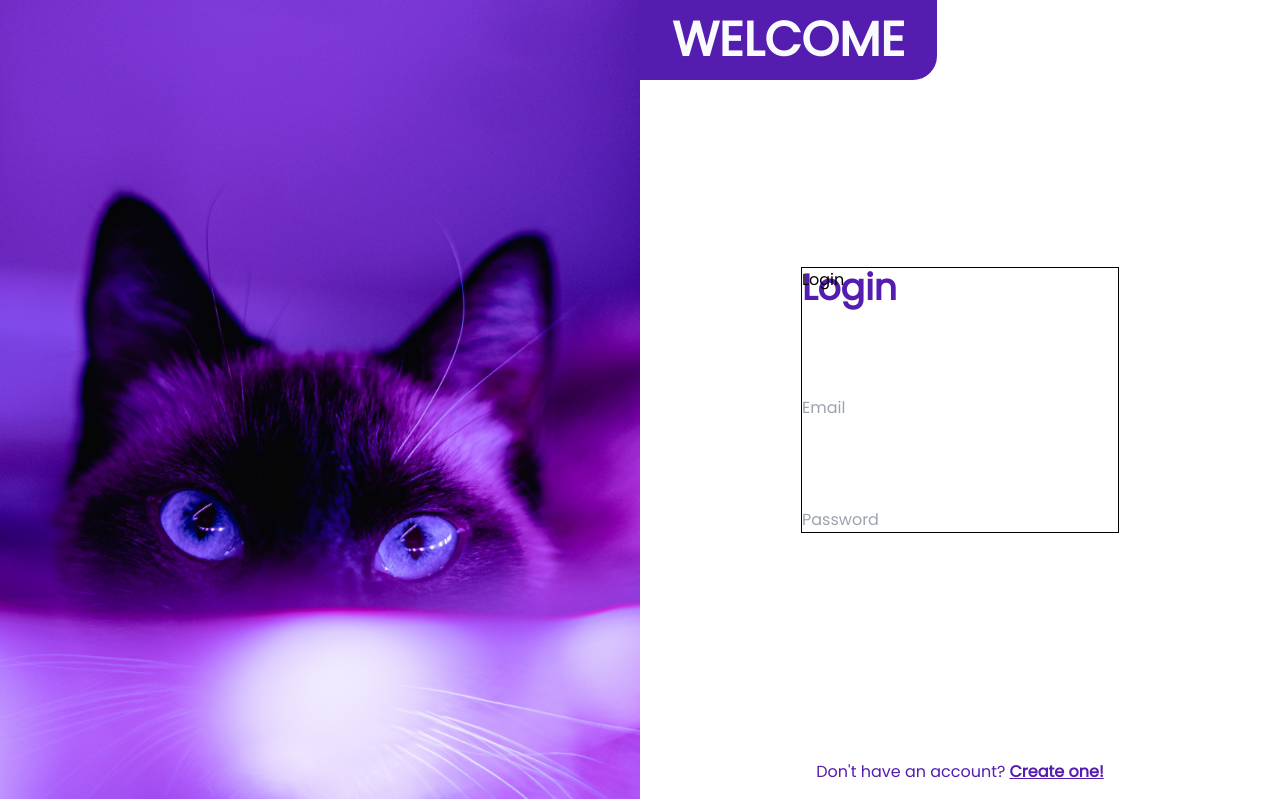
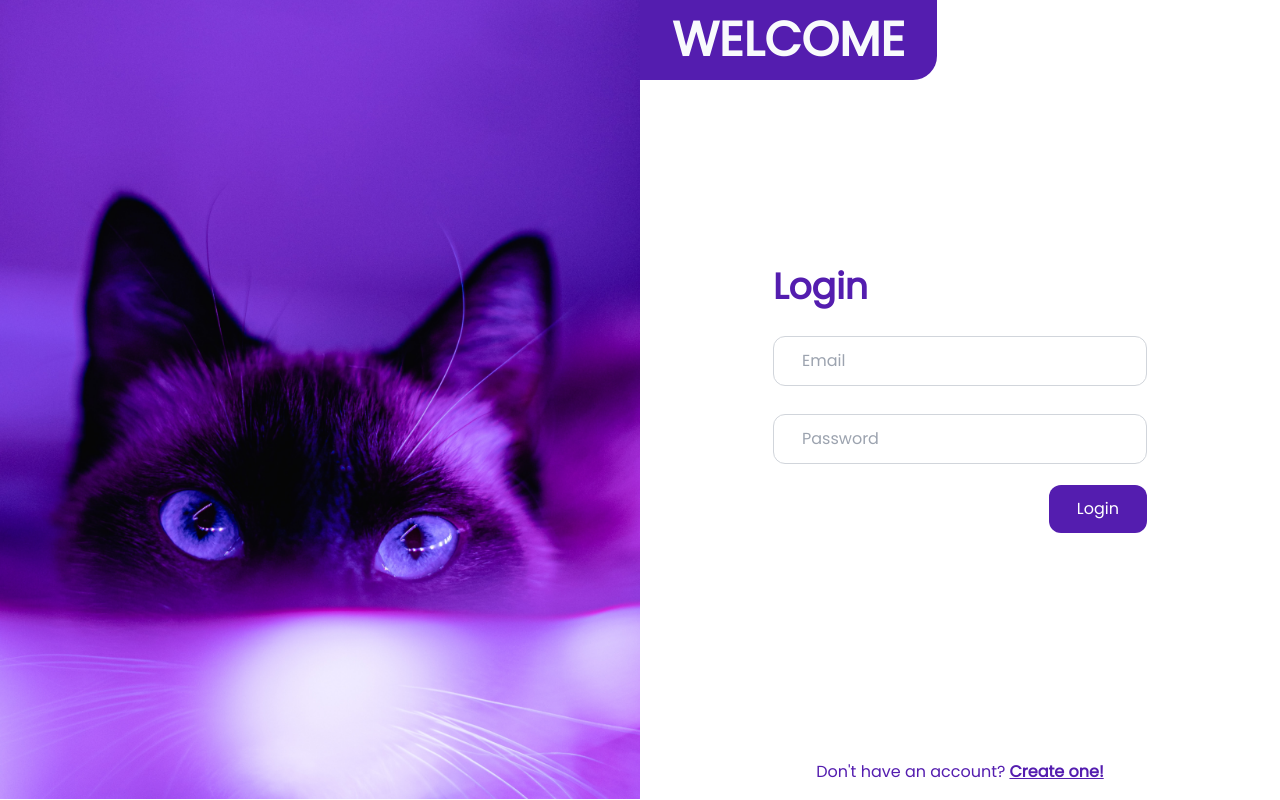
Before and after one commit to University-Projectss/Software-Engineering-Project, a Next.js app in the folder frontend/: page /login in a window 1280 px wide. Built offline with nearby package versions, Linux system fonts and the light colour scheme.

Commit message:
login/register ui

```diff
--- /dev/null
+++ b/frontend/app/login/input.tsx
@@ -0,0 +1,32 @@
+import { error } from "console";
+import { DataInterface } from "./types";
+
+interface InputInterface {
+  value: string;
+  setValue: (v: string) => void;
+  type: string;
+  error: string;
+  isLast?: boolean;
+}
+
+export const Input: React.FC<InputInterface> = ({
+  value,
+  setValue,
+  type,
+  error,
+  isLast = false,
+}) => {
+  return (
+    <input
+      value={value}
+      onChange={(e) => {
+        setValue(e.target.value);
+      }}
+      type={type}
+      className={`${!isLast && "mb-7"} border ${
+        error !== "" ? "border-red-500" : "border-gray-300"
+      } focus:border-purple-500 focus:outline-none transition-all focus:border-2  shadow-none px-7 py-3 rounded-xl`}
+      placeholder={type[0].toUpperCase() + type.slice(1)}
+    />
+  );
+};
--- a/frontend/app/login/page.tsx
+++ b/frontend/app/login/page.tsx
@@ -1,4 +1,28 @@
+"use client";
+
+import { useState } from "react";
+import { Input } from "./input";
+import { DataInterface } from "./types";
+
 export default function Login() {
+  const [authState, setAuthState] = useState<"Login" | "Register">("Login");
+  const [data, setData] = useState<DataInterface>({ email: "", password: "" });
+  const [errors, setErrors] = useState<DataInterface>({
+    email: "",
+    password: "",
+  });
+
+  const handleChangeAuthState = () => {
+    setAuthState(authState === "Login" ? "Register" : "Login");
+  };
+
+  const handleSubmit = () => {
+    setErrors({
+      email: data.email === "" ? "Error!" : "",
+      password: data.password === "" ? "Error!" : "",
+    });
+  };
+
   return (
     <div className="w-screen h-screen flex flex-row items-center">
       <div className="h-screen w-1/2 overflow-hidden">
@@ -9,21 +33,45 @@ export default function Login() {
           <h1 className="text-slate-50 text-5xl font-bold">WELCOME</h1>
         </div>
 
-        <div className="relative h-1/3 flex flex-col border-black border justify-between">
-          <h1 className="text-darkPurple text-4xl font-bold">Login</h1>
-          <input type="email" name="email" id="email" placeholder="Email" />
-          <input
+        <div className="relative h-1/3 flex flex-col justify-center">
+          <h1 className="absolute top-0 left-0 text-darkPurple text-4xl font-bold">
+            {authState}
+          </h1>
+          <Input
+            type="email"
+            value={data.email}
+            error={errors.email}
+            setValue={(email) => {
+              setData({ ...data, email });
+            }}
+          />
+          <Input
             type="password"
-            name="password"
-            id="password"
-            placeholder="Password"
+            isLast
+            value={data.password}
+            error={errors.password}
+            setValue={(password) => {
+              setData({ ...data, password });
+            }}
           />
-          <button className="absolute">Login</button>
+          <button
+            onClick={handleSubmit}
+            className="absolute bottom-0 right-0 bg-darkPurple text-white px-7 py-3 rounded-xl"
+          >
+            {authState}
+          </button>
         </div>
 
         <div className="absolute flex flex-row bottom-4 text-darkPurple">
-          <p className="mr-1">Don't have an account?</p>
-          <p className="font-bold underline cursor-pointer">Create one!</p>
+          <p className="mr-1">
+            {authState === "Login" ? "Don't" : "Already"} have an account?
+          </p>
+          <p
+            className="font-bold underline cursor-pointer"
+            onClick={handleChangeAuthState}
+          >
+            {authState === "Login" ? "Create one!" : "Login!"}
+          </p>
         </div>
       </div>
     </div>
--- /dev/null
+++ b/frontend/app/login/types.ts
@@ -0,0 +1,4 @@
+export interface DataInterface {
+  email: string;
+  password: string;
+}
```
